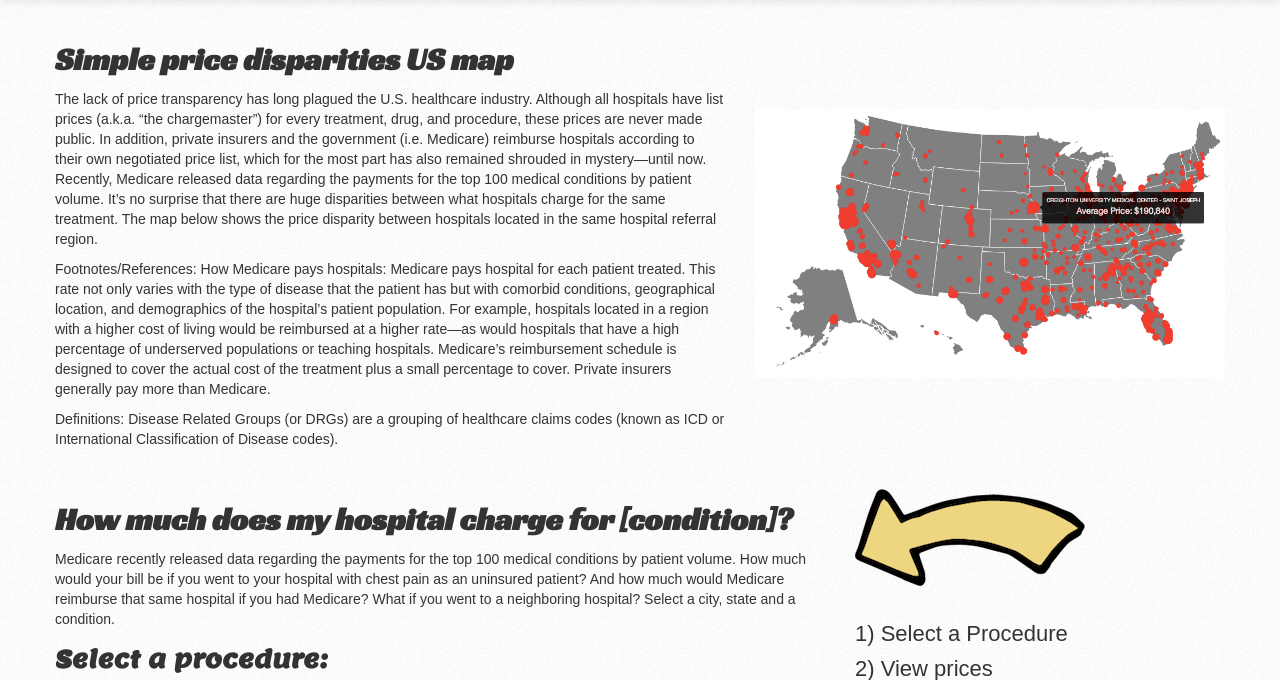
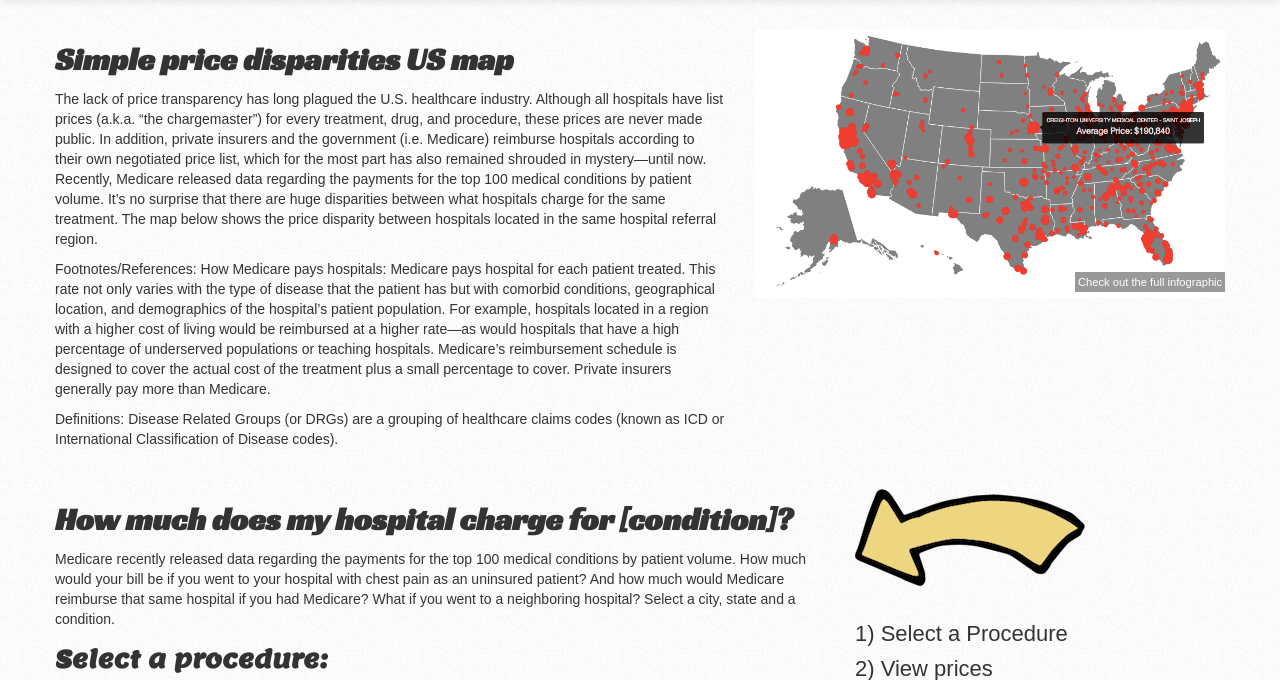
Before and after one commit to ddehghan/medicare-data, a Django app: page / in a window 1280 px wide. Shown: the part 41-721 px from the top of the page. Run offline with Django 3.2, Linux system fonts and the light colour scheme; parts of the project's set-up code (start-up, migrations or seed data) failed here and were passed over; some libraries are stand-ins or nearby versions.

Commit message:
added news

```diff
--- a/website/static/css/main.css
+++ b/website/static/css/main.css
@@ -147,6 +147,49 @@ body {
 
 /* ------------------------------------------------  */
 
+.post-img, .post-img a {
+	display:block;
+	position:relative;
+}
+
+.post-img {
+	margin-bottom: 13px;
+}
+
+.post-img img {
+	padding: 0 !important;
+}
+
+
+
+.post-img a:after {
+	content: ' ';
+	display:block;
+	position:absolute;
+	width:100%;
+	height:100%;
+	top:0;
+	opacity: 0;
+	margin: 0;
+}
+
+.post-img a:hover:after {
+	background-color:#000;
+	opacity:0.2;
+}
+
+.post-img p {
+	position:absolute;
+	bottom:6px;
+	right:0;
+	margin:0;
+	color:#fff;
+	font-size:.8em;
+	background-color:rgba(0,0,0,0.4);
+	padding: 0 .25em;
+}
+
+
 #default_image {
     height: 300px;
     margin-top: 80px;
--- a/website/templates/index.html
+++ b/website/templates/index.html
@@ -140,8 +140,11 @@
 
         </div>
         <div class="span5">
-            <div id="default_image">
+            <div class="post-img"><a>
                 <img src="{{ STATIC_URL }}images/default_image.png">
+
+                <p>Check out the full infographic</p>
+            </a>
             </div>
             <div class="social-box">
                 <span class='st_facebook_hcount' displayText='Facebook'></span>
@@ -254,6 +257,16 @@
                             Read more</a>
                     </div>
                 </div>
+                <div class="border-row">
+                    <div class="image-col">
+                        <img class="news-image" src="{{ STATIC_URL }}images/wpost.png">
+                    </div>
+                    <div>
+                        <h3>How Much Hospitals Charge For the Same Procedures</h3>
+                        <a href="http://www.nytimes.com/interactive/2013/05/08/business/how-much-hospitals-charge.html?ref=business">
+                            Read more</a>
+                    </div>
+                </div>
             </div>
         </div>
     </div>
```
